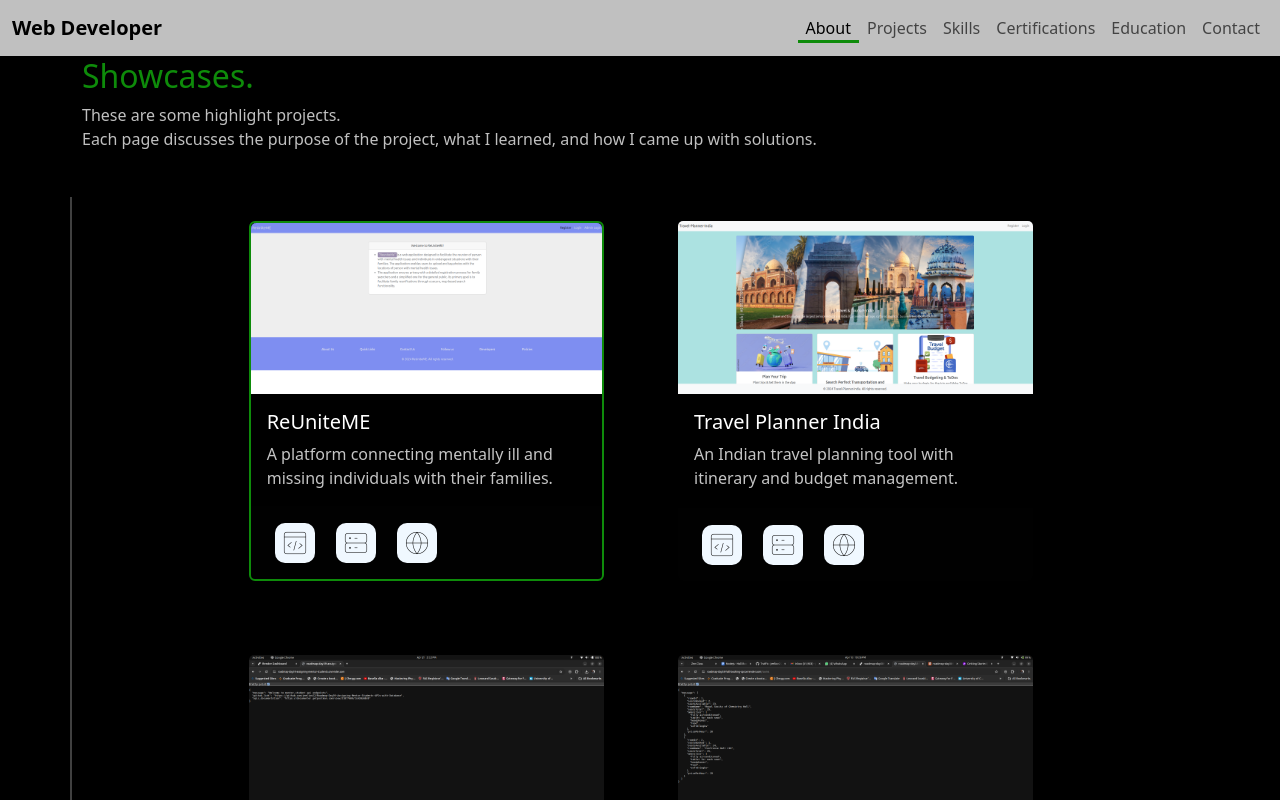
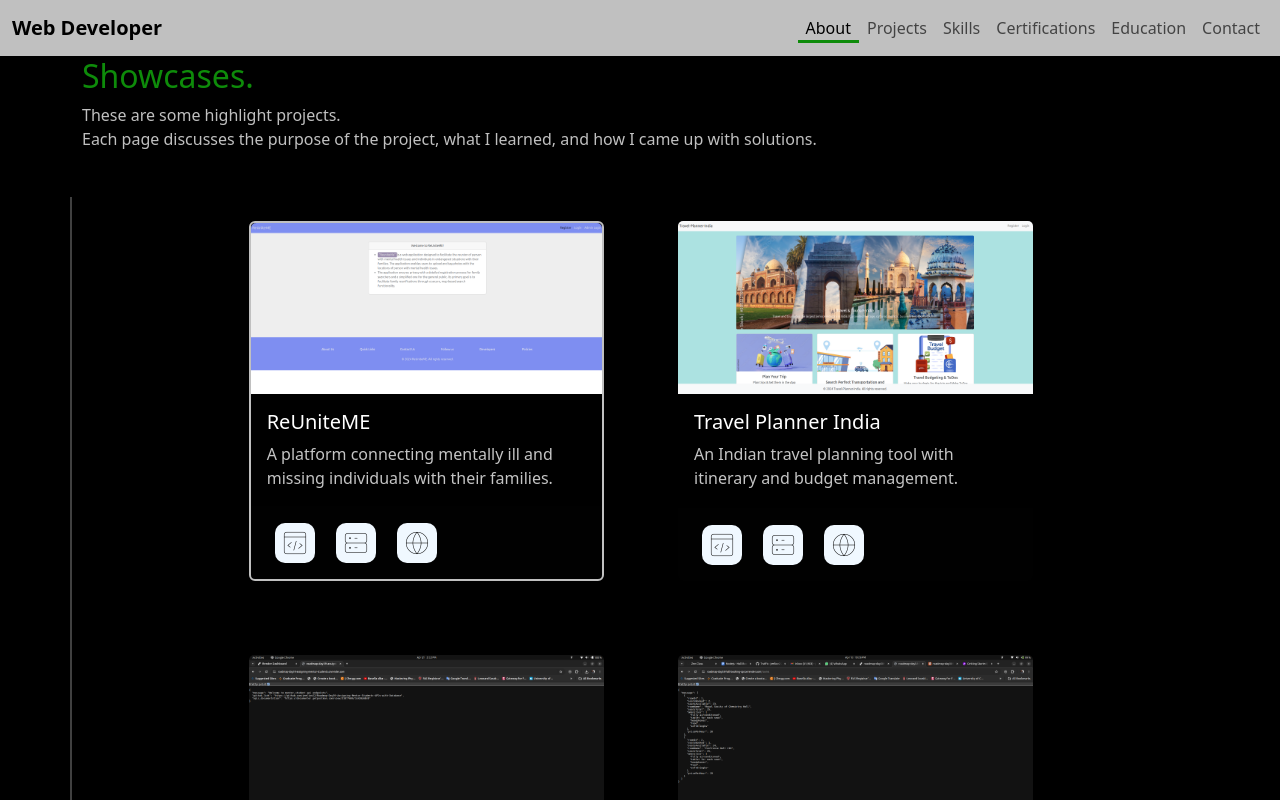
Before and after one commit to jeelion22/jeeva-madhaiyan-portfolio, a React (Vite) app: page / in a window 1280 px wide. In both pictures the pointer is over the element 426 px from the left and 1213 px from the top of the page. Shown: the part 813-1613 px from the top of the page. Built offline with nearby package versions, Linux system fonts and the light colour scheme.

Commit message:
changed card hover color property

```diff
--- a/src/components/projects/Projects.css
+++ b/src/components/projects/Projects.css
@@ -45,7 +45,7 @@
 }
 
 .card:hover {
-    border: 2px solid rgb(14, 139, 10);
+    border: 2px solid silver;
 
 
 
```
